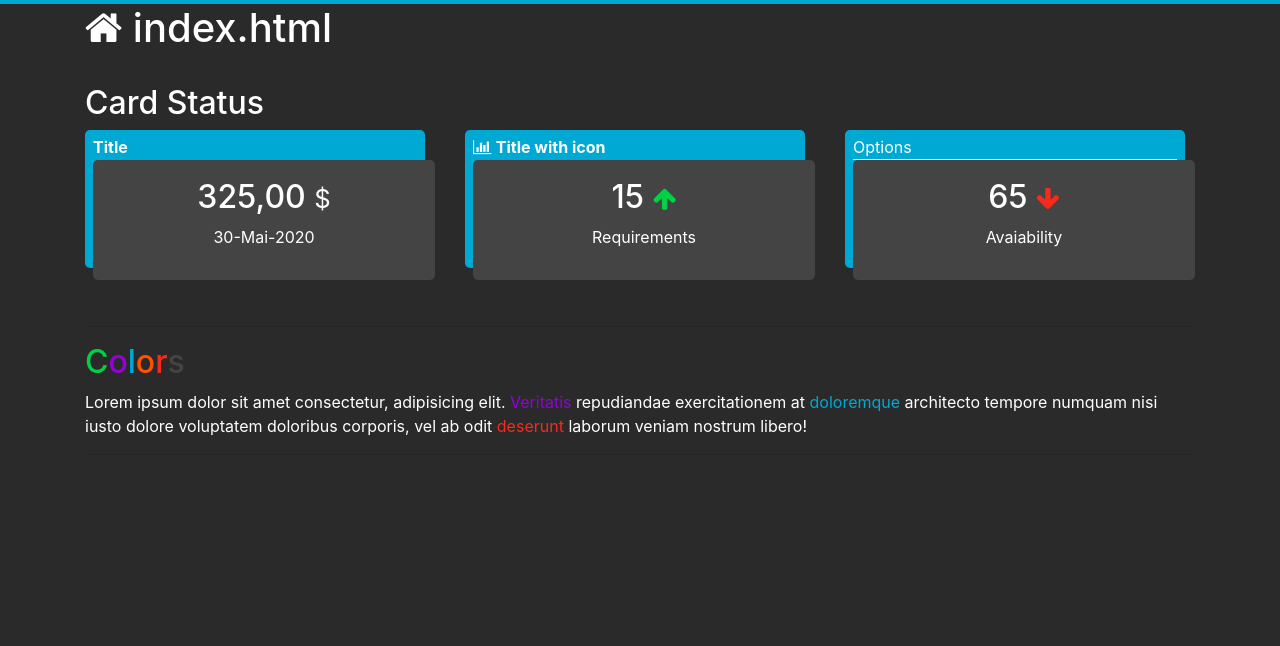
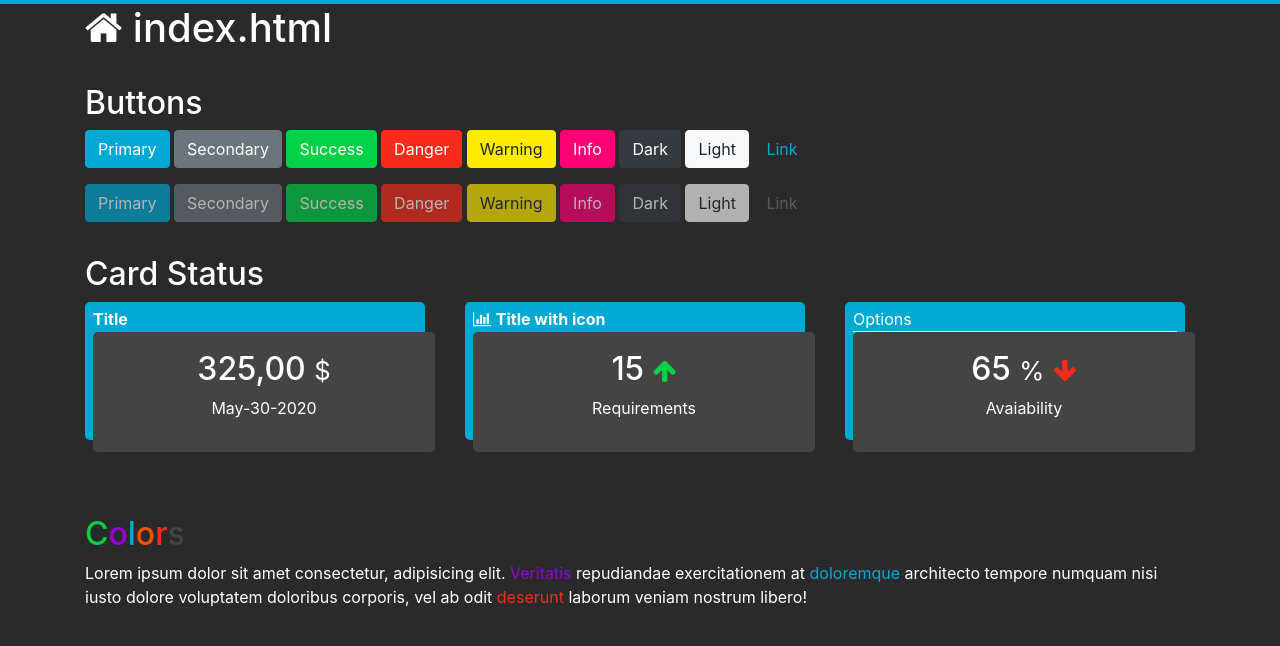
Before and after one commit to elixneto/ConscientStyle, a website: page src/index.html in a window 1280 px wide. Drawn offline with Linux system fonts and the light colour scheme.

Commit message:
+component :: Buttons

```diff
--- a/src/_variables.scss
+++ b/src/_variables.scss
@@ -3,6 +3,8 @@ $purple: #9500da;
 $cyan: #00a9d3;
 $orange: #ff5100;
 $red: #f72a1b;
+$yellow: #ffeb00;
+$pink: #ff0075;
 $grey: #444444;
 
 $primary: $cyan;
--- a/src/components/outline-inverse.scss
+++ b/src/components/outline-inverse.scss
@@ -6,7 +6,6 @@
 
     &:hover {
         background-color: white !important;
-        border-color: white !important;
         color: $primary !important;
     }
 }
--- a/src/global.scss
+++ b/src/global.scss
@@ -2,7 +2,11 @@
 
 /* Bootstrap 4 */
 $theme-colors: (
-    "primary": $primary
+    "primary": $primary,
+    "success": $green,
+    "red": $red,
+    "yellow": $yellow,
+    "info": $pink
 );
 @import "node_modules/bootstrap/scss/bootstrap";
 
--- a/src/index.html
+++ b/src/index.html
@@ -15,6 +15,35 @@
     <br />
 
     <section>
+        <h2>Buttons</h2>
+
+        <p>
+            <button class="btn btn-primary">Primary</button>
+            <button class="btn btn-secondary">Secondary</button>
+            <button class="btn btn-success">Success</button>
+            <button class="btn btn-danger">Danger</button>
+            <button class="btn btn-warning">Warning</button>
+            <button class="btn btn-info">Info</button>
+            <button class="btn btn-dark">Dark</button>
+            <button class="btn btn-light">Light</button>
+            <button class="btn btn-link">Link</button>
+        </p>
+        <p>
+            <button class="btn btn-primary" disabled>Primary</button>
+            <button class="btn btn-secondary" disabled>Secondary</button>
+            <button class="btn btn-success" disabled>Success</button>
+            <button class="btn btn-danger" disabled>Danger</button>
+            <button class="btn btn-warning" disabled>Warning</button>
+            <button class="btn btn-info" disabled>Info</button>
+            <button class="btn btn-dark" disabled>Dark</button>
+            <button class="btn btn-light" disabled>Light</button>
+            <button class="btn btn-link" disabled>Link</button>
+        </p>
+
+    </section>
+    <hr />
+
+    <section>
         <h2>Card Status</h2>
 
         <div class="row">
@@ -30,9 +59,11 @@
                         </p>
                     </div>
                     <div class="cs-card text-center">
-                        <h2>325,00 <small>$</small></h2>
+                        <h2>325,00
+                            <small>$</small>
+                        </h2>
                         <p>
-                            30-Mai-2020
+                            May-30-2020
                         </p>
                     </div>
                 </div>
@@ -87,7 +118,9 @@
                         </table>
                     </div>
                     <div class="cs-card text-center">
-                        <h2>65 <small class="cs-text-red"><i class="fa fa-arrow-down"></i></small></h2>
+                        <h2>65
+                            <small>%</small>
+                            <small class="cs-text-red"><i class="fa fa-arrow-down"></i></small></h2>
                         <span>Avaiability</span>
                     </div>
                 </div>
```
Also changed, not shown: dist/conscientstyle.min.css.
